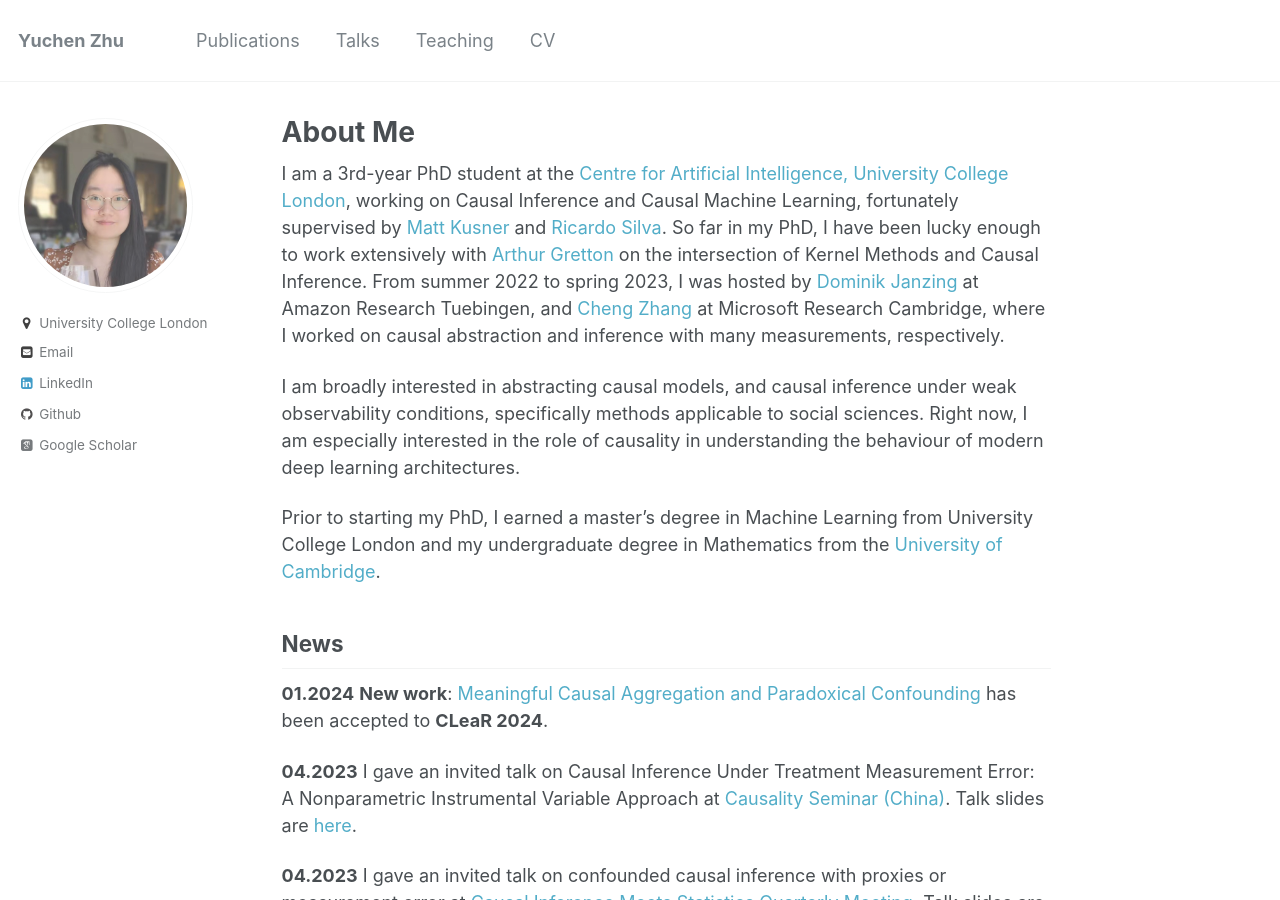
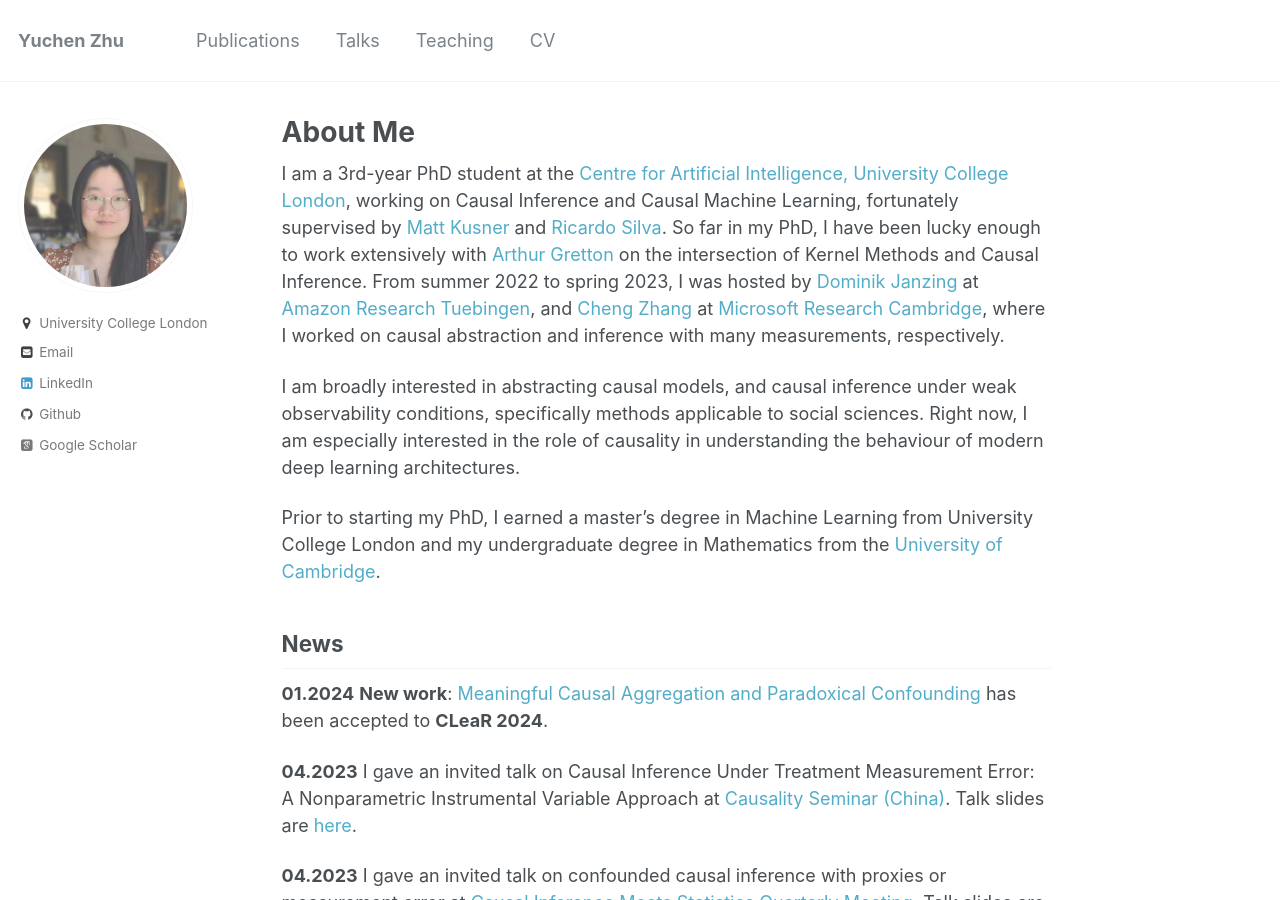
Before and after one commit to yuchen-zhu/yuchen-zhu.github.io, a Jekyll site: the page built from _pages/about.md, in a window 1280 px wide and 900 px high. Built offline with Jekyll 4.4.1, drawn with Linux system fonts in a browser that asks for light colours; some web fonts are replaced; part of the change alters nothing that is shown.

Commit message:
Rerun dpo

```diff
--- a/_pages/about.md
+++ b/_pages/about.md
@@ -8,7 +8,7 @@ redirect_from:
   - /about.html
   -
 ---
-I am a 3rd-year PhD student at the [Centre for Artificial Intelligence, University College London](https://www.ucl.ac.uk/ai-centre/), working on Causal Inference and Causal Machine Learning, fortunately supervised by [Matt Kusner](http://mkusner.github.io) and [Ricardo Silva](http://www.homepages.ucl.ac.uk/~ucgtrbd/). So far in my PhD, I have been lucky enough to work extensively with [Arthur Gretton](https://www.gatsby.ucl.ac.uk/~gretton/) on the intersection of Kernel Methods and Causal Inference. From summer 2022 to spring 2023, I was hosted by [Dominik Janzing](https://janzing.github.io) at Amazon Research Tuebingen, and [Cheng Zhang]((https://www.microsoft.com/en-us/research/people/chezha/)) at Microsoft Research Cambridge, where I worked on causal abstraction and inference with many measurements, respectively.
+I am a 3rd-year PhD student at the [Centre for Artificial Intelligence, University College London](https://www.ucl.ac.uk/ai-centre/), working on Causal Inference and Causal Machine Learning, fortunately supervised by [Matt Kusner](http://mkusner.github.io) and [Ricardo Silva](http://www.homepages.ucl.ac.uk/~ucgtrbd/). So far in my PhD, I have been lucky enough to work extensively with [Arthur Gretton](https://www.gatsby.ucl.ac.uk/~gretton/) on the intersection of Kernel Methods and Causal Inference. From summer 2022 to spring 2023, I was hosted by [Dominik Janzing](https://janzing.github.io) at [Amazon Research Tuebingen](https://www.amazon.science/locations/tubingen), and [Cheng Zhang]((https://www.microsoft.com/en-us/research/people/chezha/)) at [Microsoft Research Cambridge](https://www.microsoft.com/en-us/research/lab/microsoft-research-cambridge/), where I worked on causal abstraction and inference with many measurements, respectively.
 
 I am broadly interested in abstracting causal models, and causal inference under weak observability conditions, specifically methods applicable to social sciences. Right now, I am especially interested in the role of causality in understanding the behaviour of modern deep learning architectures.
 
```
